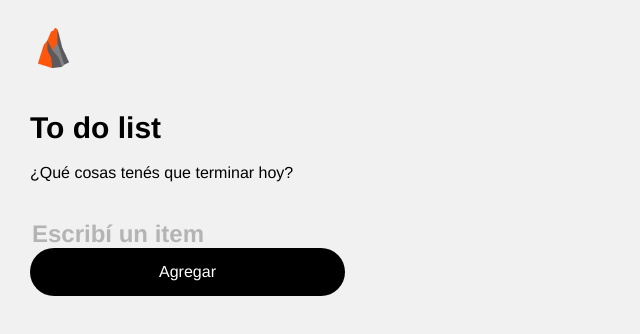
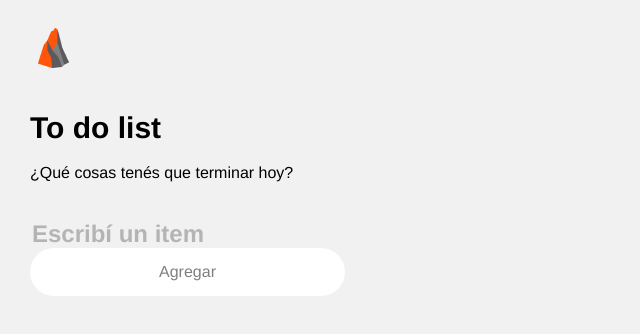
Before and after one commit to benjabarreiro/pcnt-react-challenge, a React (Create React App) app: page / in a window 1280 px wide. Shown: the top 334 px of the page, without its empty margins (0-640 px from the left). Built offline with nearby package versions, Linux system fonts and the light colour scheme; no server answers.

Commit message:
feat: add test for main container

```diff
--- a/src/components/Button.js
+++ b/src/components/Button.js
@@ -30,10 +30,14 @@ const Wrapper = styled.div`
   `}
 `;
 
-export const Button = ({ children, disabledStyle, isInForm }) => {
+export const Button = ({ children, disabledStyle, isInForm, disabled = false }) => {
   return (
     <Wrapper disabledStyle={disabledStyle} isInForm={isInForm}>
-      <StyledButton disabledStyle={disabledStyle} isInForm={isInForm} type="submit">
+      <StyledButton
+        disabledStyle={disabledStyle}
+        isInForm={isInForm}
+        disabled={disabled && isInForm}
+        type="submit">
         {children}
       </StyledButton>
     </Wrapper>
--- a/src/containers/EmptyList.js
+++ b/src/containers/EmptyList.js
@@ -19,7 +19,10 @@ export const EmptyList = () => {
       </Text>
       <form onSubmit={addTask}>
         <Input />
-        <Button isInForm={true} disabled={error || !value.length}>
+        <Button
+          isInForm={true}
+          disabledStyle={error || !value.length}
+          disabled={!value.length ? true : false}>
           Agregar
         </Button>
       </form>
--- a/src/containers/List.js
+++ b/src/containers/List.js
@@ -11,17 +11,18 @@ export const List = () => {
   const { error } = useContext(UserContext);
   const { value, addTask } = useContext(TasksContext);
   return (
-    <>
     <form onSubmit={addTask}>
       <Input />
       <Card>
         <CardHeader />
         <CardList />
       </Card>
-        <Button isInForm={true} disabledStyle={error || !value.length}>
+      <Button
+        isInForm={true}
+        disabledStyle={error || !value.length}
+        disabled={!value.length ? true : false}>
         Agregar
       </Button>
     </form>
-    </>
   );
 };
```
Also changed, not shown: 1 other file (tests, documents, lock files or other folders). Lines whose indentation alone changed are shown as unchanged.
